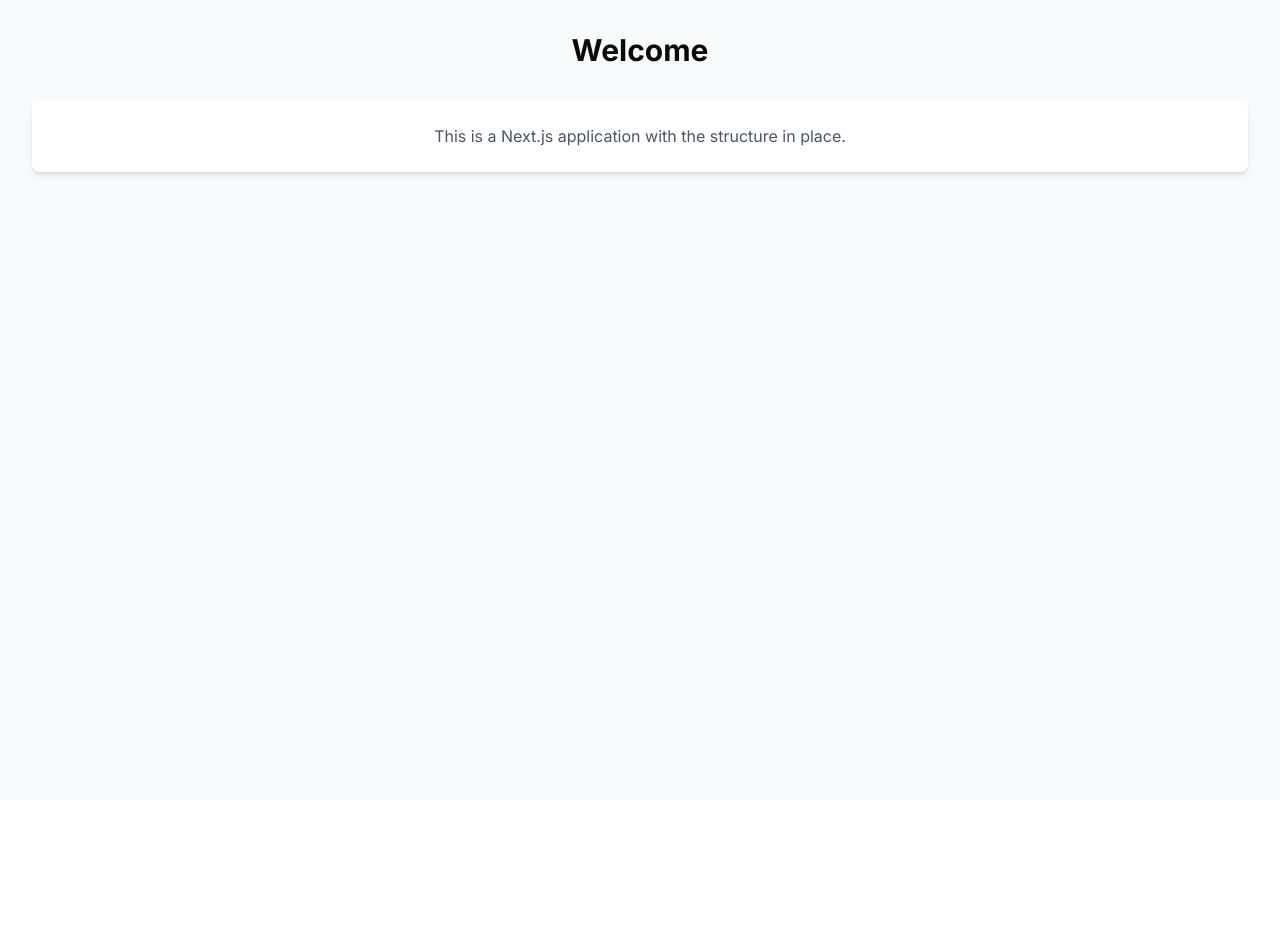
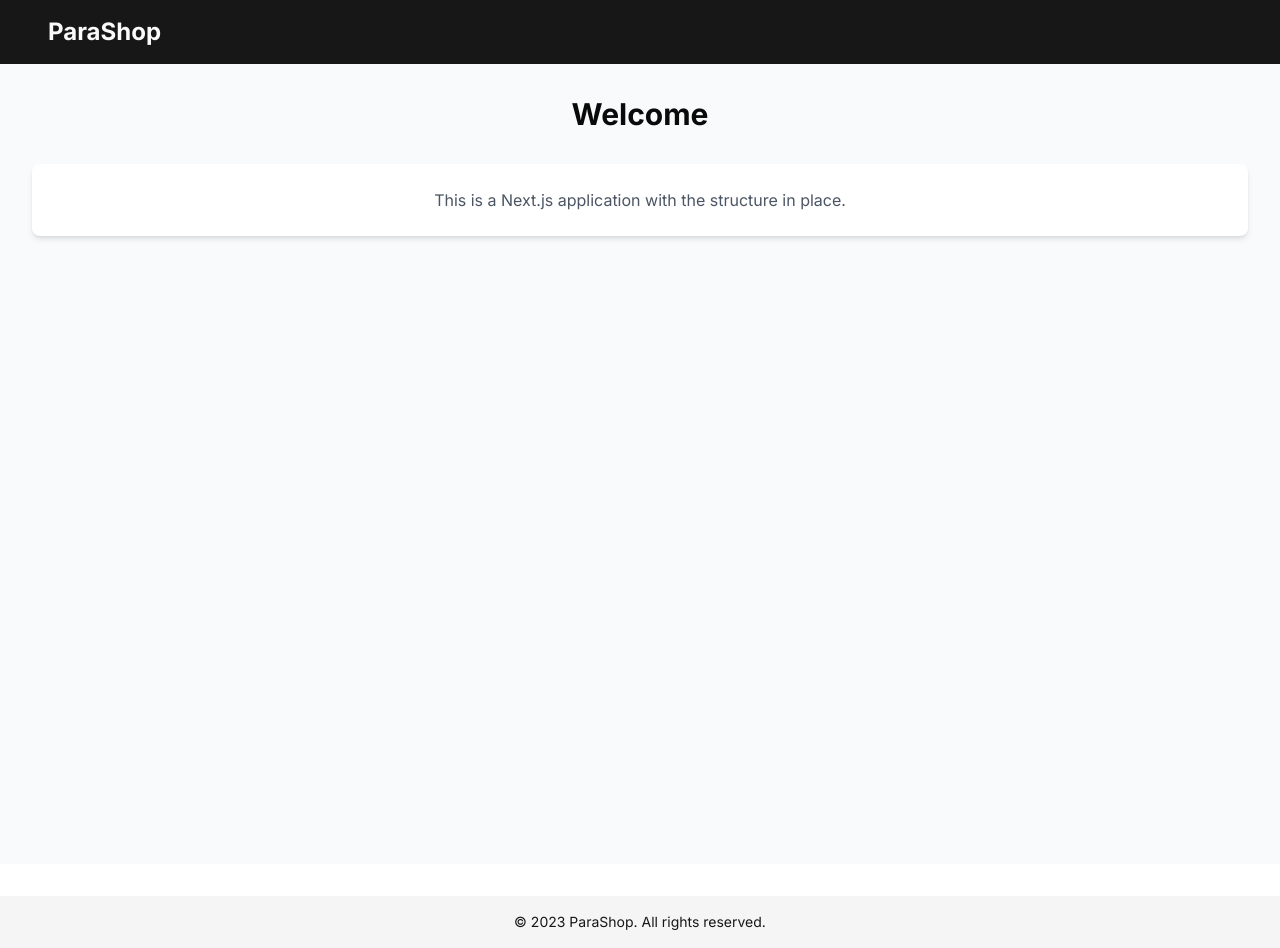
Before and after one commit to webcraft012/my-app-1746733962274, a Next.js app: page / in a window 1280 px wide. Before the commit the page ends 800 px from the top, so only its background shows below. Built offline with nearby package versions, Linux system fonts and the light colour scheme.

Commit message:
Apply code edit to file: app/layout.tsx

```diff
--- a/app/layout.tsx
+++ b/app/layout.tsx
@@ -2,6 +2,8 @@ import "../styles/globals.css";
 import type { Metadata } from "next";
 import { Inter } from "next/font/google";
 import IframeEventHandler from "@/components/IframeEventHandler";
+import Header from "@/components/Header";
+import Footer from "@/components/Footer";
 
 const inter = Inter({
   subsets: ["latin"],
@@ -20,8 +22,11 @@ export default function RootLayout({
 }) {
   return (
     <html lang="en" className={inter.variable}>
-      <body className="min-h-screen bg-background font-sans antialiased">
-        {children}
+<body className="min-h-screen bg-background font-sans antialiased">
+        <Header />
+{children}
+        <Footer />
+        <IframeEventHandler />
         <IframeEventHandler />
       </body>
     </html>
```
